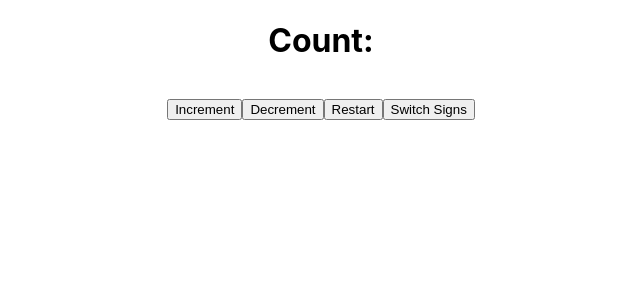
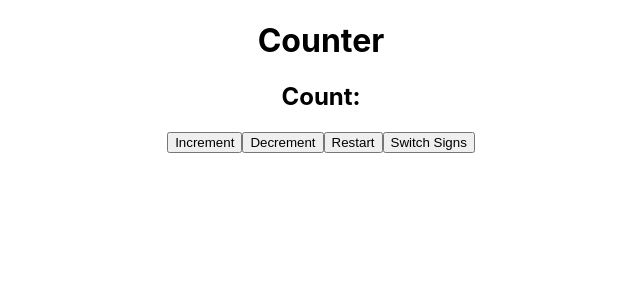
Before and after one commit to lswebdevelops/testing-react-app, a React (Create React App) app: page / in a window 1280 px wide. Shown: the top 300 px of the page, without its empty margins (319-959 px from the left). Built offline with nearby package versions, Linux system fonts and the light colour scheme.

Commit message:
testing restart and switch buttons

```diff
--- a/src/components/Counter.jsx
+++ b/src/components/Counter.jsx
@@ -1,42 +1,39 @@
 import React, { useState } from "react";
 
 function Counter({ initialCount }) {
-    const [ count , setCount ] = useState(initialCount);
+    const [count, setCount] = useState(initialCount);
 
     const increment = () => {
-        setCount((prev) => prev + 1 );
+      setCount((prev) => prev + 1);
     };
 
-    const decrement =() => {
-        setCount((prev) => prev - 1 );
-
+    const decrement = () => {
+      setCount((prev) => prev - 1);
     };
 
     const restart = () => {
-
       setCount(0);
     };
 
   const switchSigns = () => {
-        setCount((prev) => prev * -1 );
-
+    setCount((prev) => prev * -1);
   };
 
-    return(
+  return (
     <div>
-            <h1>
-                Count: <h3 data-testid="count" >{count}</h3>
-            </h1>
-        <div>
+      <header>
+        <h1>Counter</h1>
+      </header>
+      <main>
+        <h2>Count:</h2>
+        <h3 data-testid="count">{count}</h3>
         <button onClick={increment}>Increment</button>
         <button onClick={decrement}>Decrement</button>
         <button onClick={restart}>Restart</button>
         <button onClick={switchSigns}>Switch Signs</button>
+      </main>
     </div>
-        </div>
-
   );
-
-};
+}
 
 export default Counter;
```
Also changed, not shown: 1 other file (tests, documents, lock files or other folders). Lines whose indentation alone changed are shown as unchanged.
